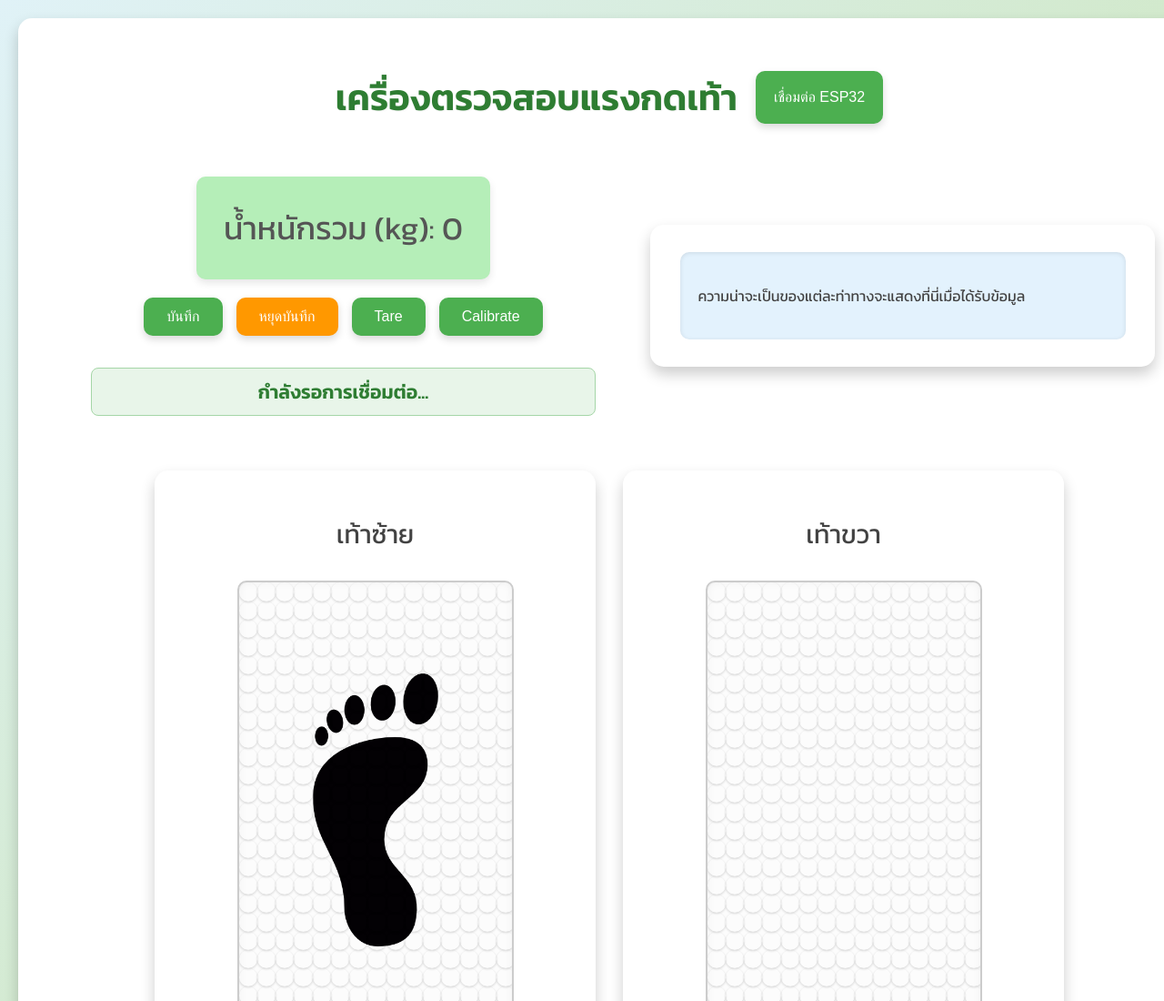
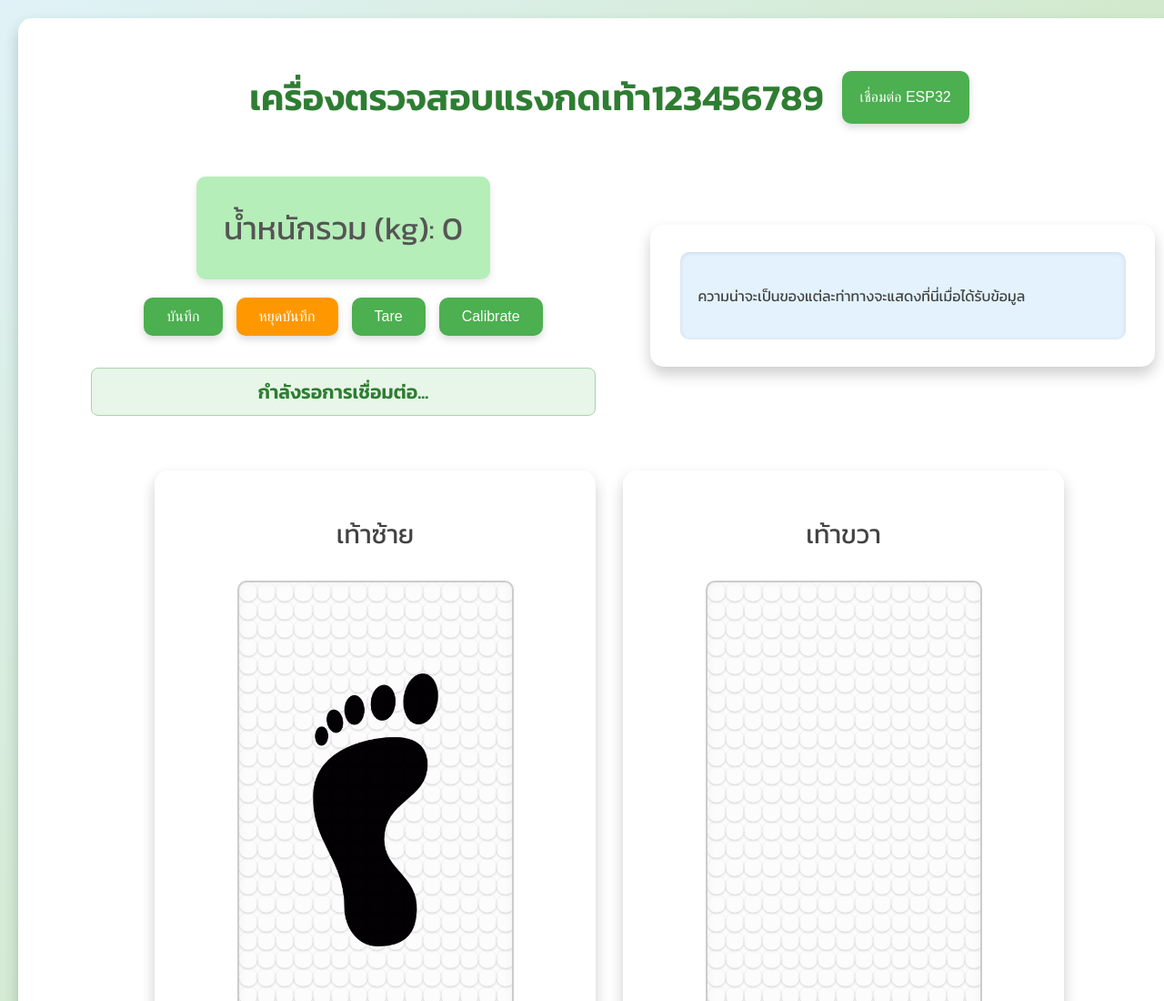
Before and after one commit to Sorasun45/thesis_foot, a plain HTML site: page index.html in a window 1280 px wide. Shown: the top 1100 px of the page at 91% size. Drawn offline with nearby package versions, Linux system fonts and the light colour scheme.

Commit message:
ทดสอบ

```diff
--- a/index.html
+++ b/index.html
@@ -13,7 +13,7 @@
 <body>
     <div class="main-wrapper">
         <div class="topbar">
-            <h1>เครื่องตรวจสอบแรงกดเท้า</h1>
+            <h1>เครื่องตรวจสอบแรงกดเท้า123456789</h1>
             <button onclick="connectToESP32()" class="connect_but">เชื่อมต่อ ESP32</button>
         </div>
 
```
